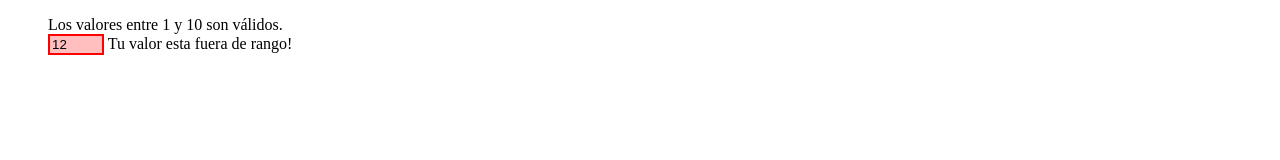
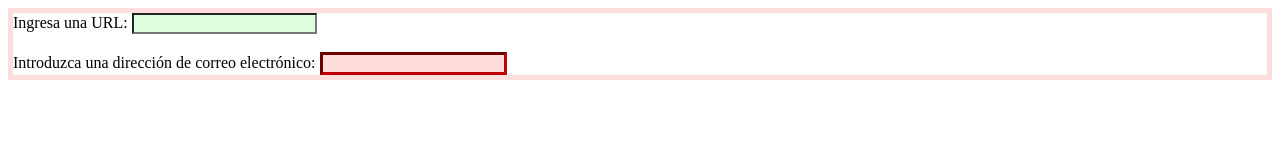
Before and after one commit to yeisons15/Curso_Frontend_Platzi, a plain HTML site: page pseudoclases.html in a window 1280 px wide. Drawn offline with Linux system fonts and the light colour scheme.

Commit message:
Ejercicio pseudoclase invalid

```diff
--- a/pseudoclases.html
+++ b/pseudoclases.html
@@ -8,13 +8,13 @@
     <title>Pseudoclases</title>
 </head>
 <body>
-  <form action="" id="form1">
-    <ul>Los valores entre 1 y 10 son válidos.
-      <li>
-        <input id="value1" name="value1" type="number" placeholder="1 a 10" min="1" max="10" value="12">
-        <label for="value1">Tu valor esta </label>
-      </li>
-    </ul>
+  <form>
+    <label for="url_input">Ingresa una URL:</label>
+    <input type="url" id="url_input" />
+    <br />
+    <br />
+    <label for="email_input">Introduzca una dirección de correo electrónico:</label>
+    <input type="email" id="email_input" required/>
   </form>
 
 </body>
--- a/style-2.css
+++ b/style-2.css
@@ -1,25 +1,24 @@
-li {
-  list-style: none;
-  margin-bottom: 1em;
+input:invalid {
+  background-color: #ffdddd;
 }
 
-input {
-  border: 1px solid black;
+form:invalid {
+  border: 5px solid #ffdddd;
 }
 
-input:in-range {
-  background-color: rgba(0, 255, 0, 0.25);
+input:valid {
+  background-color: #ddffdd;
 }
 
-input:out-of-range {
-  background-color: rgba(255, 0, 0, 0.25);
-  border: 2px solid red;
+form:valid {
+  border: 5px solid #ddffdd;
 }
 
-input:in-range + label::after {
-  content: 'bien.';
+input:required {
+  border-color: #800000;
+  border-width: 3px;
 }
 
-input:out-of-range + label::after {
-  content: 'fuera de rango!';
+input:required:invalid {
+  border-color: #C00000;
 }
```
